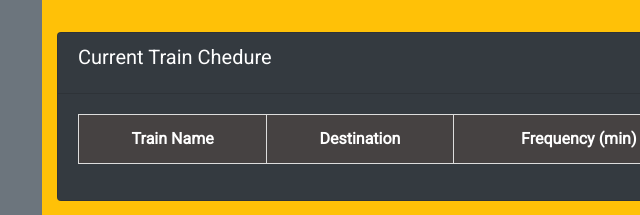
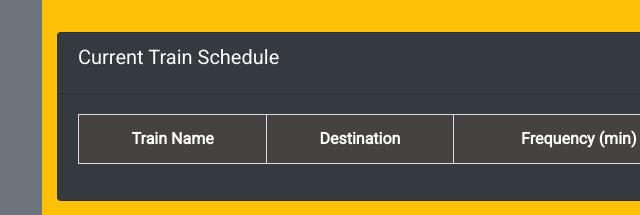
Before and after one commit to heldercalado/Train-Scheduler, a plain HTML site: page index.html in a window 1280 px wide. Shown: the part 269-484 px from the top of the page, 43-683 px from the left. Drawn offline with nearby package versions, Linux system fonts and the light colour scheme; no server answers.

Commit message:
Update index.html

```diff
--- a/index.html
+++ b/index.html
@@ -32,7 +32,7 @@
         </div>
         <div class="card bg-dark">
             <div class="card-header bg-dark">
-                <h1 class="card-title h5 text-white">Current Train Chedure</h1>
+                <h1 class="card-title h5 text-white">Current Train Schedule</h1>
             </div>
 
             <div class="card-body bg-dark">
```
